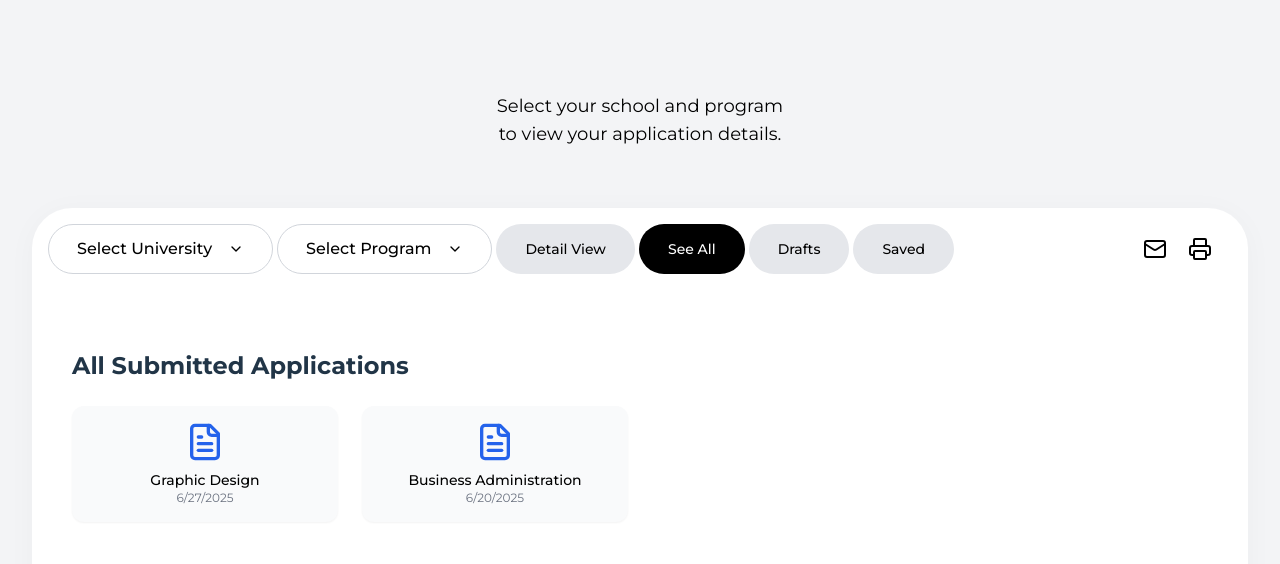
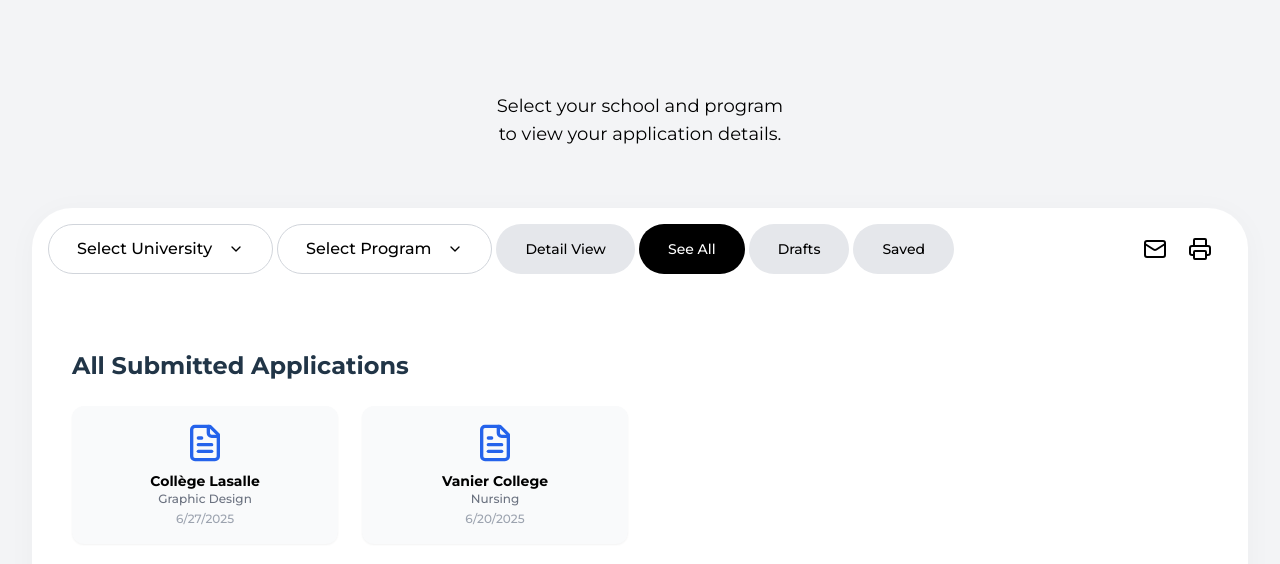
Before and after one commit to Aetthera/University-Admission-and-Immigration-Website, a React (Vite) app in the folder frontend/: page / in a window 1280 px wide. Shown: the top 564 px of the page. Built offline with nearby package versions, Linux system fonts and the light colour scheme.

Commit message:
completed see all and detail view for application tab.

```diff
--- a/frontend/public/data/applications.json
+++ b/frontend/public/data/applications.json
@@ -10,7 +10,7 @@
     {
         "id": "app-002",
         "schoolId": "2",
-        "programName": "Business Administration",
+        "programName": "Nursing",
         "pdfUrl": "/uploads/vanier-application.pdf",
         "previewImageUrl": "/uploads/vanier-application-preview.png",
         "createdAt": "2025-06-20T15:30:00Z"
--- a/frontend/public/data/schoolDetails.json
+++ b/frontend/public/data/schoolDetails.json
@@ -1,12 +1,28 @@
+[
     {
+        "id": "1",
         "name": "Collège Lasalle",
         "diplomaType": "DEC",
-  "address": "2000 St-Catherine, Montreal HR9 U9I",
-  "addressLink": "https://www.google.com/maps?q=2000+St-Catherine,+Montreal+HR9+U9I",
+        "address": "2000 St-Catherine, Montreal, QC",
+        "addressLink": "https://www.google.com/maps?q=2000+St-Catherine,+Montreal",
         "schoolLink": "https://collegelasalle.com/details",
         "tuition": 19812.0,
         "semesters": 6,
         "years": 2.5,
         "startDate": "Jan 2025",
         "endDate": "May 2027"
+    },
+    {
+        "id": "2",
+        "name": "Vanier College",
+        "diplomaType": "DEC",
+        "address": "821 Ste-Croix, Saint-Laurent, QC",
+        "addressLink": "https://www.google.com/maps?q=821+Ste-Croix,+Saint-Laurent",
+        "schoolLink": "https://vaniercollege.qc.ca",
+        "tuition": 18400.0,
+        "semesters": 6,
+        "years": 2.5,
+        "startDate": "Fall 2025",
+        "endDate": "Spring 2028"
     }
+]
--- a/frontend/src/components/ApplicationListView.jsx
+++ b/frontend/src/components/ApplicationListView.jsx
@@ -1,19 +1,36 @@
 import { FileText } from "lucide-react";
 
-export default function ApplicationListView({ applications }) {
+export default function ApplicationListView({ applications, universities, onSelectApplication }) {
     return (
         <div className="w-full p-10">
             <h2 className="text-2xl font-semibold mb-6">All Submitted Applications</h2>
+
             <div className="grid grid-cols-2 md:grid-cols-3 lg:grid-cols-4 gap-6">
-                {applications.map((app) => (
-                    <div key={app.id} className="flex flex-col items-center p-4 rounded-xl shadow-sm bg-gray-50 hover:bg-gray-100 transition">
-                        <FileText className="w-10 h-10 text-blue-600 mb-2" />
-                        <p className="text-sm font-medium text-black text-center truncate w-full">{app.programName}</p>
-                        <p className="text-xs text-gray-500 text-center">
-                            {new Date(app.createdAt).toLocaleDateString()}
-                        </p>
-                    </div>
-                ))}
+                {applications.map((app) => {
+                    const uni = universities.find(u => u.id === app.schoolId);
+
+                    return (
+                        <button
+                            key={app.id}
+                            className="flex flex-col items-center p-4 rounded-xl shadow-sm bg-gray-50 hover:bg-gray-100 transition"
+                            onClick={() => onSelectApplication(app)}
+                        >
+                            <FileText className="w-10 h-10 text-blue-600 mb-2" />
+
+                            <p className="text-sm font-semibold text-black text-center truncate w-full">
+                                {uni?.name ?? "Unknown School"}
+                            </p>
+
+                            <p className="text-xs text-gray-500 text-center mb-1">
+                                {app.programName}
+                            </p>
+
+                            <p className="text-xs text-gray-400 text-center">
+                                {new Date(app.createdAt).toLocaleDateString()}
+                            </p>
+                        </button>
+                    );
+                })}
             </div>
         </div>
     );
--- a/frontend/src/components/ApplicationTab.jsx
+++ b/frontend/src/components/ApplicationTab.jsx
@@ -11,6 +11,7 @@
 import ApplicationListView from "./ApplicationListView.jsx";
 
 export default function ApplicationTab() {
+    const [documentStatus, setDocumentStatus] = useState([]);
     const [universities, setUniversities] = useState([]);
     const [selectedUniversity, setSelectedUniversity] = useState(null);
     const [isUniversityOpen, setIsUniversityOpen] = useState(false);
@@ -28,6 +29,15 @@
 
     const [school, setSchool] = useState(null);
     const [application, setApplication] = useState(null);
+    const [allSchoolDetails, setAllSchoolDetails] = useState([]);
+
+    const [appliedUniversities, setAppliedUniversities] = useState([]);
+    const currentAppDocuments = documentStatus.filter(
+        doc => doc.applicationId === application?.id && doc.name && doc.createdAt
+    );
+
+
+
 
     // File Uploader
     const [uploadedFiles, setUploadedFiles] = useState([]);
@@ -39,6 +49,50 @@
     };
 
     const [applications, setApplications] = useState([]);
+
+    const handleApplicationSelect = (app) => {
+        const university = universities.find(u => u.id === app.schoolId);
+        const matchedSchool = allSchoolDetails.find(s => s.id === app.schoolId);
+        setSchool(matchedSchool);
+
+
+
+        const filtered = programs.filter(p => p.universityId === app.schoolId);
+        const matchedProgram = filtered.find(p => p.name === app.programName);
+
+        if (!university || !matchedProgram) {
+            console.warn("University or Program not found.");
+            return;
+        }
+
+        // Sequential state setting to avoid React batching
+        setSelectedUniversity(null);
+        setSelectedProgram(null);
+        setFilteredPrograms([]);
+
+        // Delay to give React time to reset states first
+        setTimeout(() => {
+            setSelectedUniversity(university);  // triggers the useEffect that sets filteredPrograms
+            setTimeout(() => {
+                setFilteredPrograms(filtered);   // manually set filtered programs to be safe
+                setSelectedProgram(matchedProgram);
+                setApplication(app);
+                setSchool(matchedSchool);
+                setActiveTab("detailView");
+            }, 10);
+        }, 10);
+    };
+
+
+
+
+    useEffect(() => {
+        fetch("/data/schoolDetails.json")
+            .then((res) => res.json())
+            .then(setAllSchoolDetails);
+    }, []);
+
+
 
     //
     useEffect(() => {
@@ -69,11 +123,11 @@
                 (program) => program.universityId === selectedUniversity.id
             );
             setFilteredPrograms(filtered);
-            setSelectedProgram(null); // Reset program selection
         } else {
             setFilteredPrograms([]);
         }
     }, [selectedUniversity, programs]);
+
 
     // Close both dropdowns on outside click
     useEffect(() => {
@@ -91,10 +145,12 @@
     useEffect(() => {
         if (selectedUniversity && selectedProgram) {
             setActiveTab("detailView");
-        } else {
-            setActiveTab("all");  // 👈 fallback
+        } else if (activeTab === "detailView") {
+            // don't forcefully reset to 'all' unless the user deselected
+            setActiveTab("all");
         }
-    }, [selectedUniversity, selectedProgram]);
+    }, [selectedUniversity?.id, selectedProgram?.name]);
+
 
 
     useEffect(() => {
@@ -109,6 +165,27 @@
             .then((data) => {
                 setApplication(data[0]);
             });
+    }, []);
+
+    useEffect(() => {
+        fetch("/data/applications.json")
+            .then((res) => res.json())
+            .then((data) => {
+                setApplications(data);
+
+                // Extract schoolIds from applications
+                const uniqueIds = [...new Set(data.map(app => app.schoolId))];
+
+                // Match against universities list
+                const matchedUniversities = universities.filter(u => uniqueIds.includes(u.id));
+                setAppliedUniversities(matchedUniversities);
+            });
+    }, [universities]);
+
+    useEffect(() => {
+        fetch("/data/documentStatus.json")
+            .then(res => res.json())
+            .then(setDocumentStatus);
     }, []);
 
 
@@ -287,11 +364,14 @@
 
                             {/* Right - Application Image Preview */}
                             <div className="w-[300px]">
+                                {application && (
                                     <ApplicationPreviewCard
-                                    imageUrl="/uploads/college-application-preview.png"
-                                    pdfUrl="/uploads/college-application.pdf"
-                                    uploadedAt="June 27, 2025"
+                                        imageUrl={application.previewImageUrl}
+                                        pdfUrl={application.pdfUrl}
+                                        uploadedAt={new Date(application.createdAt).toLocaleDateString()}
                                     />
+                                )}
+
 
                             </div>
 
@@ -309,11 +389,15 @@
 
                 )}
 
-                {activeTab == "all" && (
+                {activeTab === "all" && (
+                    <ApplicationListView
+                        applications={applications}
+                        universities={appliedUniversities}
+                        onSelectApplication={handleApplicationSelect}
+                    />
+                )}
 
-                    <ApplicationListView applications={applications} />
 
-                )}
 
 
 
@@ -328,7 +412,7 @@
 
                     {/* Upload Files */}
                     <div className="flex w-[95%] h-[400px] mt-[10px]">
-                        <FileUploader
+                        {/* <FileUploader
                             onConfirmUpload={(newDoc) => {
                                 setUploadedFiles((prev) => {
                                     if (prev.length >= 10) {
@@ -339,18 +423,42 @@
                                 });
                             }}
 
+                        /> */}
+
+                        <FileUploader
+                            onConfirmUpload={(newDoc) => {
+                                if (!application) return alert("No application selected.");
+
+                                const doc = {
+                                    ...newDoc,
+                                    id: Date.now().toString(),
+                                    applicationId: application.id,
+                                    status: "Sent"
+                                };
+
+                                setDocumentStatus(prev => [...prev, doc]);
+                            }}
                         />
+
 
 
                     </div>
 
                     <div className="w-[90%]">
-                        <DocumentTable
+                        {/* <DocumentTable
                             documents={uploadedFiles}
                             onDelete={(id) => {
                                 setUploadedFiles((prev) => prev.filter((doc) => doc.id !== id));
                             }}
+                        /> */}
+
+                        <DocumentTable
+                            documents={currentAppDocuments}
+                            onDelete={(id) => {
+                                setDocumentStatus(prev => prev.filter(doc => doc.id !== id));
+                            }}
                         />
+
 
                     </div>
 
--- a/frontend/src/components/FileUploader.jsx
+++ b/frontend/src/components/FileUploader.jsx
@@ -51,6 +51,9 @@
 
     const handleConfirm = () => {
         if (file && onConfirmUpload) {
+            const isValid = file.name && file.type;
+            if (!isValid) return;
+
             onConfirmUpload({
                 id: Date.now().toString(),
                 name: file.name,
@@ -63,6 +66,7 @@
         setFile(null);
         setPreviewName("");
     };
+
 
 
 
```
Also changed, not shown: frontend/public/data/programs.json (indentation only). Lines whose indentation alone changed are shown as unchanged.
